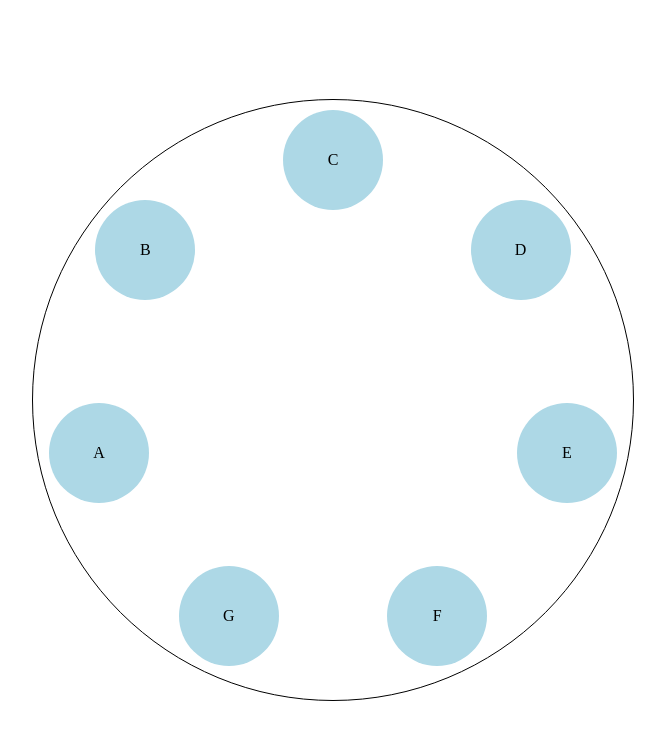
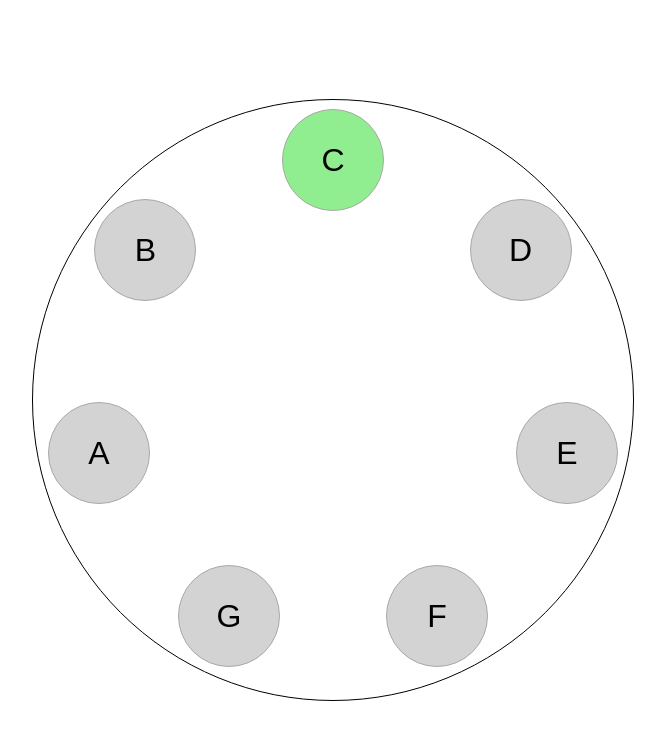
Before and after one commit to beboptimus-prime/music-theory-wheel, a plain HTML site: page index.html in a window 1280 px wide. Shown: the whole page, without its empty margins (307-972 px from the left). Drawn offline with Linux system fonts and the light colour scheme.

Commit message:
Top Note Becomes Green

```diff
--- a/script.js
+++ b/script.js
@@ -9,15 +9,21 @@ notes.forEach(function(noteName, index) {
 
     note.className = "note";
 
-    note.addEventListener("click", function() { // When a note is clicked, rotates the wheel so that the clicked note is at the top
-        const rotation = -angle - 90;
-        wheel.style.transform = `rotate(${rotation}deg)`;
+    note.addEventListener("click", function() {
+    const allNotes = document.querySelectorAll(".note");
+    allNotes.forEach(function(note) {
+        note.classList.remove("active");
+    });
 
-        const labels = document.querySelectorAll(".label"); // Selects all labels to rotate them back to their original orientation
-        labels.forEach(function(label) {
-            label.style.transform = `rotate(${-rotation}deg)`;
+    note.classList.add("active");
+    const rotation = -angle - 90;
+    wheel.style.transform = `rotate(${rotation}deg)`;
+    const labels = document.querySelectorAll(".label");
+    labels.forEach(function(label) {
+        label.style.transform = `rotate(${-rotation}deg)`;
+    });
+
 });
-    });
 
     wheel.appendChild(note);
     const radius = 240;
@@ -31,3 +37,6 @@ notes.forEach(function(noteName, index) {
     note.style.left = (x - noteSize / 2) + "px";
     note.style.top = (y - noteSize / 2) + "px";
 });
+
+    const firstNote = document.querySelector(".note"); // Makes it so that the note top is Green on refresh, and the wheel is in the default position with C at the top
+    firstNote.classList.add("active");
--- a/styles.css
+++ b/styles.css
@@ -24,9 +24,10 @@ body {
 }
 
 .note {
-    background: lightblue;
+    background: lightgray;
     width: 100px;
     height: 100px;
+    border: 1px solid darkgray;
     border-radius: 50%;
     position: absolute;
     top: 20px;
@@ -36,6 +37,24 @@ body {
     align-items: center;
 }
 
+.note.active {
+    background: lightgreen;
+
+}
+
 .label {
+    width: 100%;
+    height: 100%;
+
+    display: flex;
+    justify-content: center;
+    align-items: center;
+
+    font-size: 32px;
+    font-family: Arial, sans-serif;
+    font-weight: light;
+
+    color: black;
+
     transition: transform 2s;
 }
```
